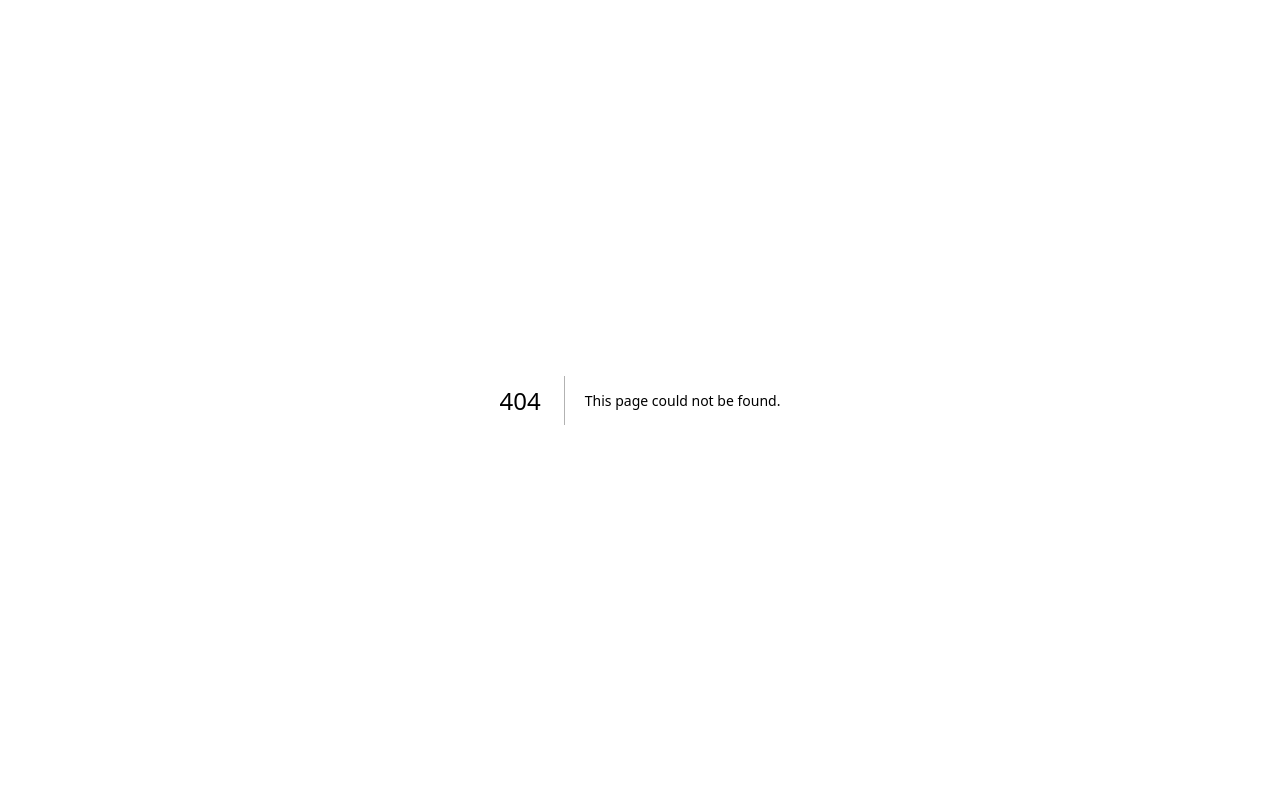
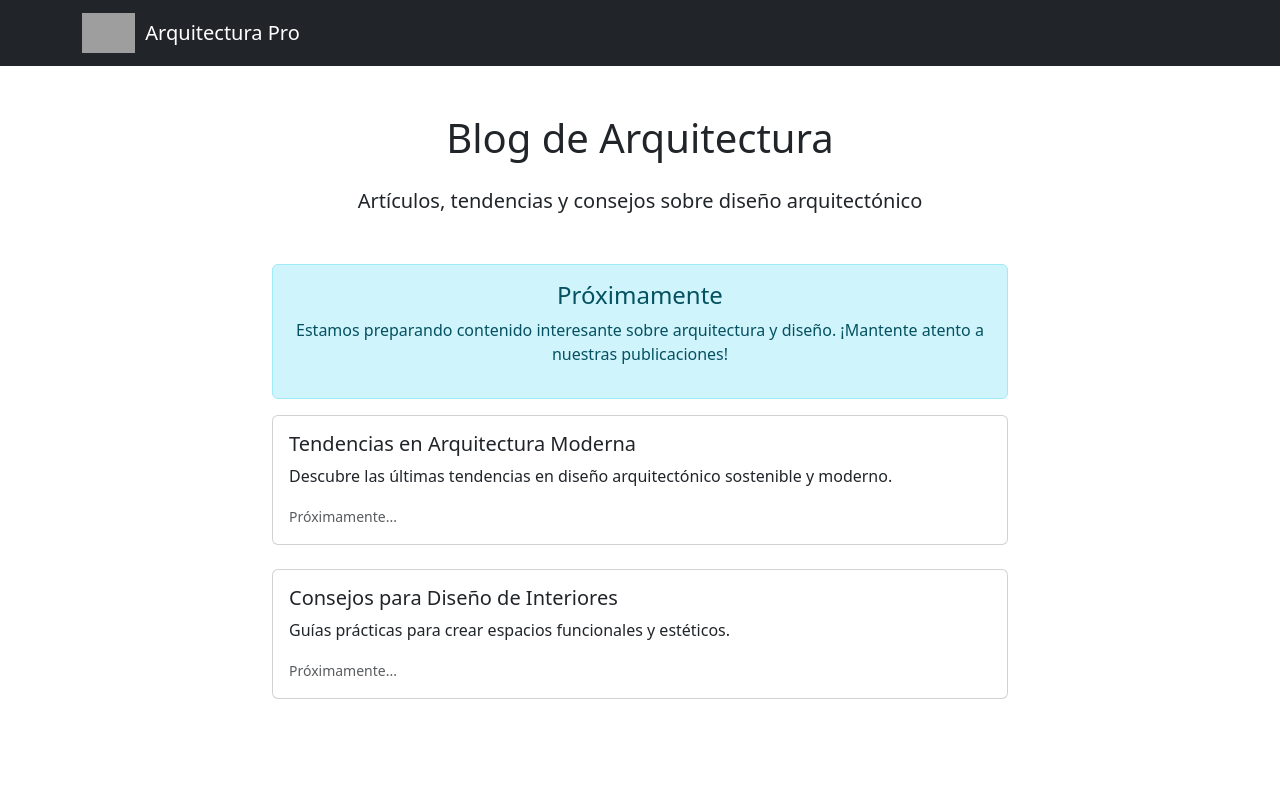
Before and after one commit to brayanarquitecto002-lgtm/Tienda, a Next.js app: page /blog in a window 1280 px wide. Before the commit this address had no page. Shown: the top 800 px of the page. Built offline with nearby package versions, Linux system fonts and the light colour scheme; no server answers; the database is empty; grey boxes are pictures that could not be loaded.

Commit message:
feat: Add blog page to fix 404 error

```diff
--- /dev/null
+++ b/src/app/blog/page.tsx
@@ -0,0 +1,44 @@
+import Layout from '@/components/Layout';
+
+export default function Blog() {
+  return (
+    <Layout>
+      <div className="container py-5">
+        <h1 className="text-center mb-4">Blog de Arquitectura</h1>
+        <p className="text-center lead mb-5">
+          Artículos, tendencias y consejos sobre diseño arquitectónico
+        </p>
+
+        <div className="row">
+          <div className="col-md-8 mx-auto">
+            <div className="alert alert-info text-center" role="alert">
+              <h4>Próximamente</h4>
+              <p>Estamos preparando contenido interesante sobre arquitectura y diseño.
+              ¡Mantente atento a nuestras publicaciones!</p>
+            </div>
+
+            <div className="card mb-4">
+              <div className="card-body">
+                <h5 className="card-title">Tendencias en Arquitectura Moderna</h5>
+                <p className="card-text">
+                  Descubre las últimas tendencias en diseño arquitectónico sostenible y moderno.
+                </p>
+                <small className="text-muted">Próximamente...</small>
+              </div>
+            </div>
+
+            <div className="card mb-4">
+              <div className="card-body">
+                <h5 className="card-title">Consejos para Diseño de Interiores</h5>
+                <p className="card-text">
+                  Guías prácticas para crear espacios funcionales y estéticos.
+                </p>
+                <small className="text-muted">Próximamente...</small>
+              </div>
+            </div>
+          </div>
+        </div>
+      </div>
+    </Layout>
+  );
+}
```
